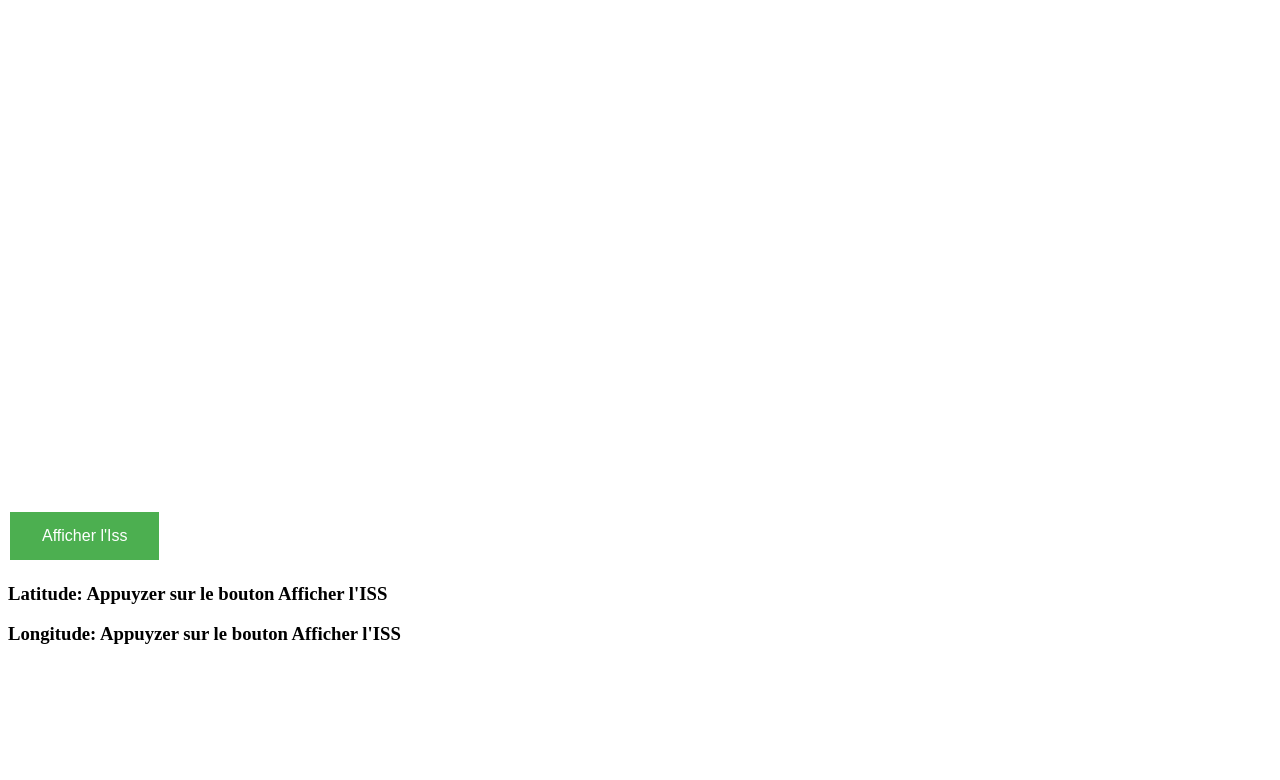
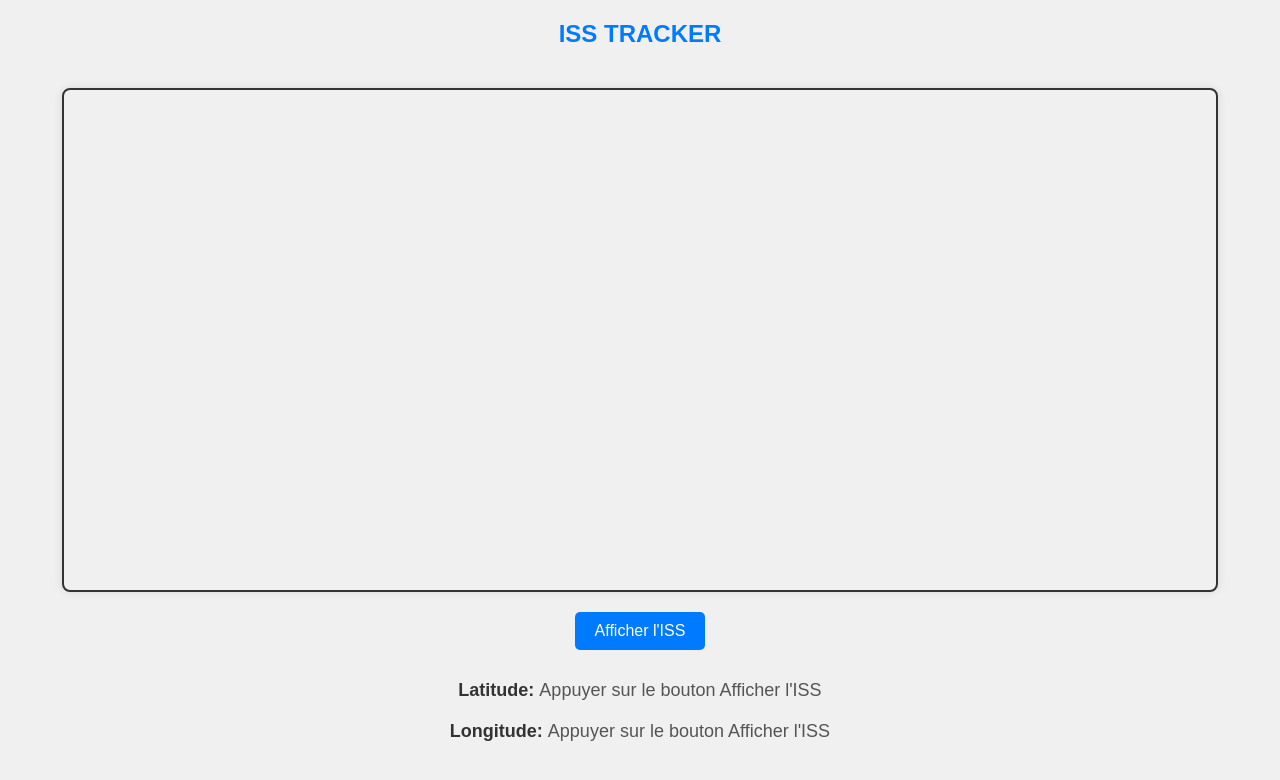
Before and after one commit to Tidragon-coder/ISS-Tracker, a plain HTML site: page index.html in a window 1280 px wide. Drawn offline with nearby package versions, Linux system fonts and the light colour scheme.

Commit message:
modification de style

```diff
--- a/index.html
+++ b/index.html
@@ -18,10 +18,12 @@
 </head>
 
 <body>
+
+    <h1 class="title"> ISS TRACKER </h1>
     <div id="map" class="map"></div>
 
-    <button class="button"> Afficher l'Iss</button>
-    <h3>Latitude: <span id="latitude">Appuyzer sur le bouton Afficher l'ISS</span></h3><h3>Longitude: <span id="longitude">Appuyzer sur le bouton Afficher l'ISS</span></h3>
+    <button class="button"> Afficher l'ISS</button>
+    <h3>Latitude: <span id="latitude">Appuyer sur le bouton Afficher l'ISS</span></h3><h3>Longitude: <span id="longitude">Appuyer sur le bouton Afficher l'ISS</span></h3>
 
     <script src="api/iss.js"></script>
     <script src="js.js"></script>
--- a/js.js
+++ b/js.js
@@ -1,6 +1,6 @@
 let map;
 let marker;
-let polyline;  // variable globale pour la ligne
+let polyline;
 let setIntervalId = null;
 const latlngs = [];
 
@@ -46,6 +46,11 @@ function issTracker() {
 
         latitude.innerHTML = issLat.toFixed(6);
         longitude.innerHTML = issLong.toFixed(6);
+
+        // fetchCityFromCoords( { lat: issLat, lng: issLong }).then(data => {
+        //     const city = data.address.country || "Localisation inconnue";
+        //     marker.bindPopup(`Coordonnees ISS : <br> Latitude: ${issLat.toFixed(6)}, Longitude: ${issLong.toFixed(6)}<br> Ville: ${city}`).openPopup();
+        // })
     }).catch(err => {
         console.error("Erreur lors de la récupération des données ISS :", err);
     });
--- a/style.css
+++ b/style.css
@@ -1,19 +1,51 @@
-.map{
+.title {
+    font-size: 24px;
+    color: #007BFF;
+    margin: 20px 0;
+}
+
+body {
+    font-family: Arial, sans-serif;
+    margin: 0;
+    padding: 0;
+    display: flex;
+    flex-direction: column;
+    align-items: center;
+    background-color: #f0f0f0;
+}
+
+.map {
+    width: 90%;
     height: 500px;
+    margin-top: 20px;
+    border: 2px solid #333;
+    border-radius: 8px;
+    box-shadow: 0 0 10px rgba(0, 0, 0, 0.1);
 }
 
 .button {
-    background-color: #4CAF50; /* Green */
+    margin: 20px;
+    padding: 10px 20px;
+    font-size: 16px;
+    background-color: #007BFF;
+    color: white;
     border: none;
-    color: white;
-    padding: 15px 32px;
-    text-align: center;
-    text-decoration: none;
-    display: inline-block;
-    font-size: 16px;
-    margin: 4px 2px;
+    border-radius: 5px;
     cursor: pointer;
+    transition: background-color 0.3s;
 }
+
 .button:hover {
-    background-color: #45a049;
+    background-color: #0056b3;
 }
+
+h3 {
+    font-size: 18px;
+    color: #333;
+    margin: 10px 0;
+}
+
+span {
+    font-weight: normal;
+    color: #555;
+}
```
Also changed, not shown: api/iss.js (+30 -0 lines).
